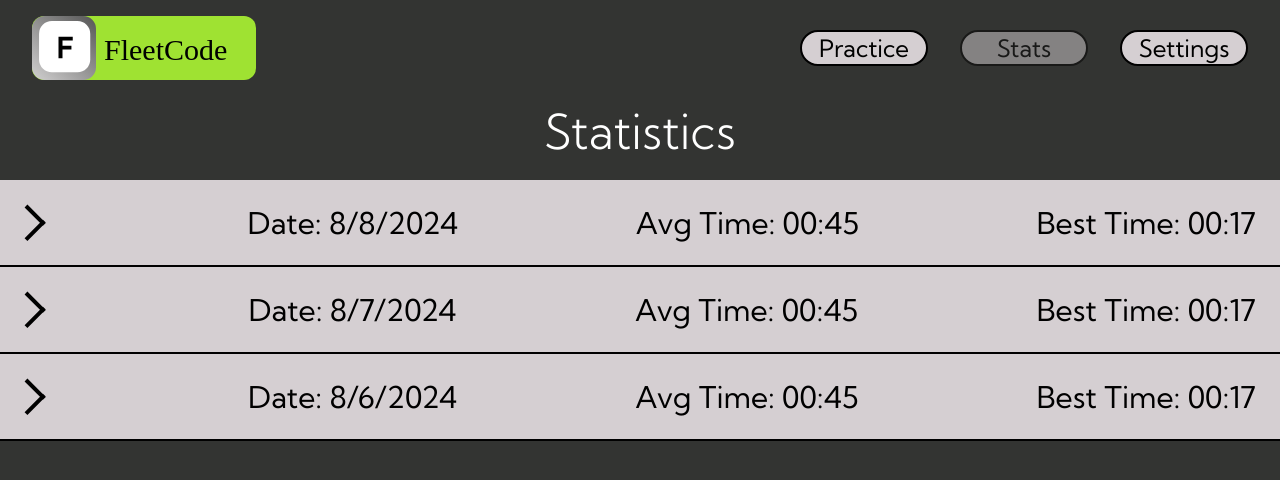
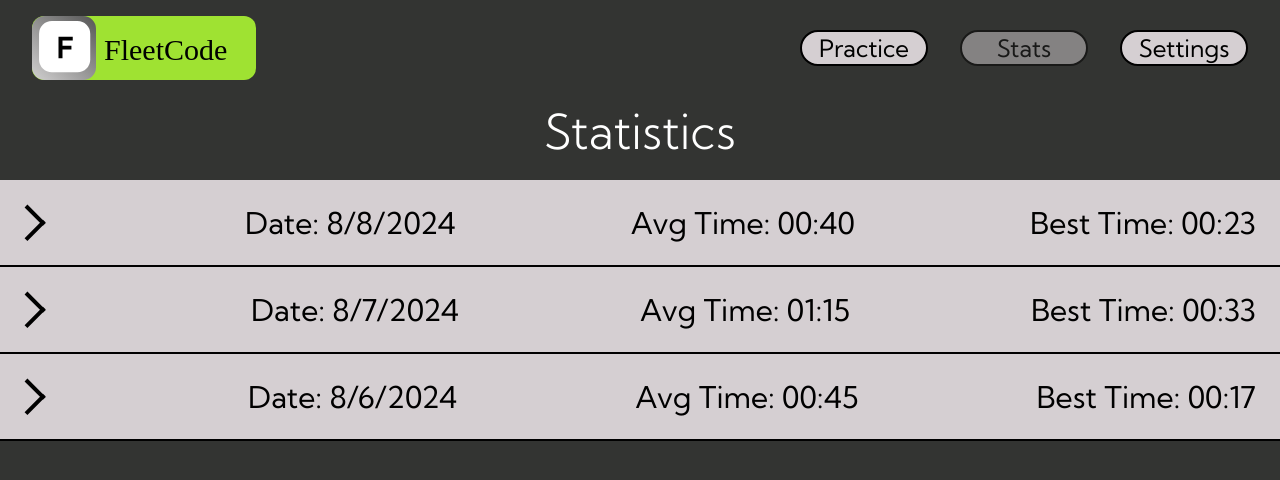
Before and after one commit to PrestonSantiago/FleetCode, a React (Vite) app: page /stats in a window 1280 px wide. Shown: the top 480 px of the page. Built offline with nearby package versions, Linux system fonts and the light colour scheme; a web font is replaced by a local one.

Commit message:
Created a context for stats values and gave the context to the stats page and practice page :)

```diff
--- a/src/App.tsx
+++ b/src/App.tsx
@@ -6,15 +6,18 @@ import { createBrowserRouter, RouterProvider } from "react-router-dom";
 import ErrorPage from "./pages/ErrorPage";
 import RootLayout from "./pages/RootLayout";
 import TimerContextProvider from "./store/timer-context";
+import StatsContextProvider from "./store/stats-context";
 
 const router = createBrowserRouter([
   { path: "/", element: <HomePage /> },
   {
     path: "/practice",
     element: (
-      <TimerContextProvider>
-        <PracticePage />
-      </TimerContextProvider>
+      <StatsContextProvider>
+        <TimerContextProvider>
+          <PracticePage />
+        </TimerContextProvider>
+      </StatsContextProvider>
     ),
   },
   {
@@ -22,8 +25,18 @@ const router = createBrowserRouter([
     element: <RootLayout />,
     errorElement: <ErrorPage />,
     children: [
-      { path: "/stats", element: <StatsPage /> },
-      { path: "/settings", element: <SettingsPage /> },
+      {
+        path: "/stats",
+        element: (
+          <StatsContextProvider>
+            <StatsPage />{" "}
+          </StatsContextProvider>
+        ),
+      },
+      {
+        path: "/settings",
+        element: <SettingsPage />,
+      },
     ],
   },
 ]);
--- a/src/pages/StatsPage.tsx
+++ b/src/pages/StatsPage.tsx
@@ -1,50 +1,18 @@
 import StatsRow from "../components/StatsRow";
-
-const fakeStatsData = [
-  {
-    date: "8/8/2024",
-    times: [
-      {
-        dateTime: new Date().toLocaleTimeString(),
-        completionTime: 33619,
-      },
-      { dateTime: "13:05:01 AM", completionTime: 85496 },
-      { dateTime: "14:05:01 AM", completionTime: 17045 },
-    ],
-  },
-  {
-    date: "8/7/2024",
-    times: [
-      {
-        dateTime: new Date().toLocaleTimeString(),
-        completionTime: 33619,
-      },
-      { dateTime: "13:05:01 AM", completionTime: 85496 },
-      { dateTime: "14:05:01 AM", completionTime: 17045 },
-    ],
-  },
-  {
-    date: "8/6/2024",
-    times: [
-      {
-        dateTime: new Date().toLocaleTimeString(),
-        completionTime: 33619,
-      },
-      { dateTime: "13:05:01 AM", completionTime: 85496 },
-      { dateTime: "14:05:01 AM", completionTime: 17045 },
-    ],
-  },
-];
+import { useContext } from "react";
+import { StatsContext } from "../store/stats-context";
 
 export default function StatsPage() {
+  const { stats } = useContext(StatsContext);
+  //console.log(stats);
   return (
     <>
       <h1 className="m-2 mb-6 pt-1 text-5xl font-light font-sans text-white text-center">
         Statistics
       </h1>
       <ul>
-        {fakeStatsData.map((stats) => {
-          return <StatsRow statsData={stats} />;
+        {stats.map((stats) => {
+          return <StatsRow statsData={stats} key={stats.date} />;
         })}
       </ul>
     </>
--- /dev/null
+++ b/src/store/stats-context.tsx
@@ -0,0 +1,92 @@
+import { createContext, useState } from "react";
+import type { ReactNode } from "react";
+import DayStats from "../models/dayStats";
+
+const fakeStatsData = [
+  {
+    date: "8/8/2024",
+    times: [
+      {
+        dateTime: new Date().toLocaleTimeString(),
+        completionTime: 68993,
+      },
+      { dateTime: "13:05:01 AM", completionTime: 23578 },
+      { dateTime: "14:05:01 AM", completionTime: 27894 },
+    ],
+  },
+  {
+    date: "8/7/2024",
+    times: [
+      {
+        dateTime: new Date().toLocaleTimeString(),
+        completionTime: 33667,
+      },
+      { dateTime: "13:05:01 AM", completionTime: 96316 },
+      { dateTime: "14:05:01 AM", completionTime: 97421 },
+    ],
+  },
+  {
+    date: "8/6/2024",
+    times: [
+      {
+        dateTime: new Date().toLocaleTimeString(),
+        completionTime: 33619,
+      },
+      { dateTime: "13:05:01 AM", completionTime: 85496 },
+      { dateTime: "14:05:01 AM", completionTime: 17045 },
+    ],
+  },
+];
+
+interface StatsContextType {
+  stats: DayStats[];
+  updateStats: (completionDate: Date, completionTime: number) => void;
+}
+
+export const StatsContext = createContext<StatsContextType>({
+  stats: [{ date: "", times: [{ dateTime: "", completionTime: 0 }] }],
+  updateStats: () => {},
+});
+
+const StatsContextProvider: React.FC<{ children: ReactNode }> = (props) => {
+  const [stats, setStats] = useState(fakeStatsData);
+
+  function updateStats(completionDate: Date, completionTime: number) {
+    setStats((prev) => {
+      const newState = [...prev];
+      const dateIndex = prev.findIndex((stats) => {
+        completionDate.toLocaleDateString() === stats.date;
+      });
+      if (dateIndex) {
+        newState[dateIndex].times.push({
+          dateTime: completionDate.toLocaleTimeString(),
+          completionTime: completionTime,
+        });
+      } else {
+        newState.push({
+          date: completionDate.toLocaleDateString(),
+          times: [
+            {
+              dateTime: completionDate.toLocaleTimeString(),
+              completionTime: completionTime,
+            },
+          ],
+        });
+      }
+      return newState;
+    });
+  }
+
+  const contextValue = {
+    stats,
+    updateStats,
+  };
+
+  return (
+    <StatsContext.Provider value={contextValue}>
+      {props.children}
+    </StatsContext.Provider>
+  );
+};
+
+export default StatsContextProvider;
```
